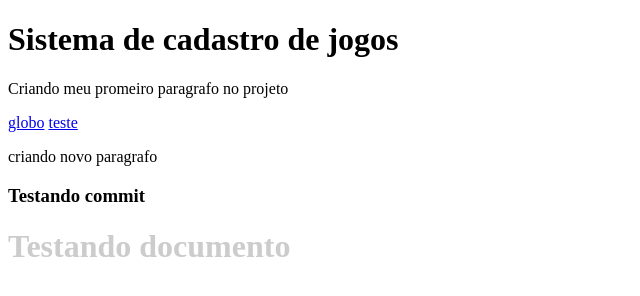
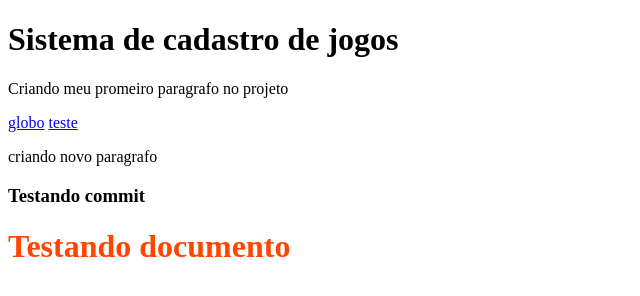
Before and after one commit to edson7bastos/Primeiro-projeto-Edson, a plain HTML site: page index.html in a window 1280 px wide. Shown: the whole page, without its empty margins (0-640 px from the left). Drawn offline with Linux system fonts and the light colour scheme.

Commit message:
cor laranja

```diff
--- a/index.html
+++ b/index.html
@@ -14,7 +14,7 @@
     <a href="#">teste </a>
     <p>criando novo paragrafo</p>
     <h3>Testando commit</h3>
-    <h1 style="color:#cccccc;">Testando documento</h1>
+    <h1 style="color:orangered;">Testando documento</h1>
 
 </body>
 </html>
```
